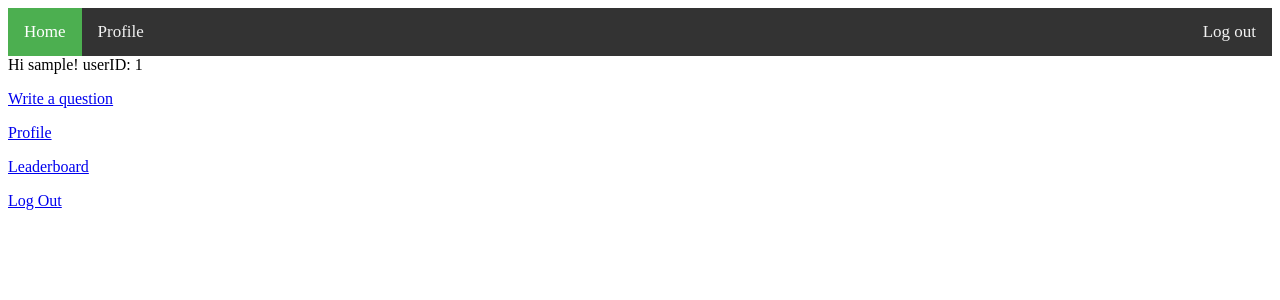
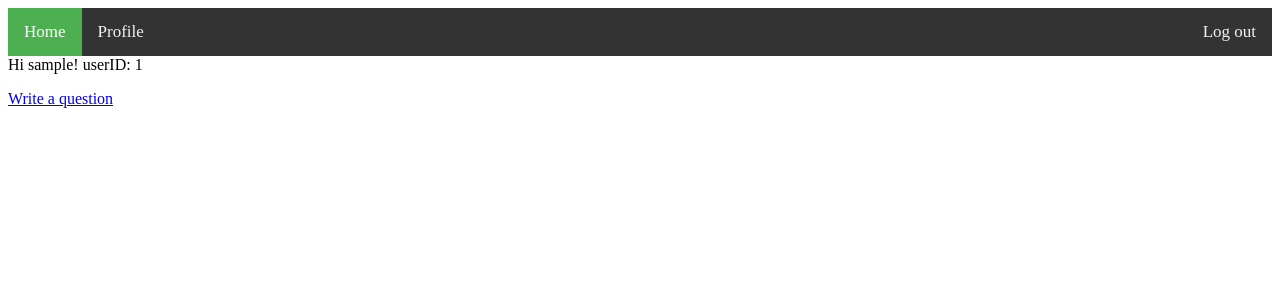
Before and after one commit to oskaredv/kex2021, a Django app: page / in a window 1280 px wide. Shown: the top 300 px of the page. Run offline with Django 3.2, Linux system fonts and the light colour scheme; the visitor is signed in with stand-in values (Sample User, id 1); data comes from the database, SQL or seed files in the repository.

Commit message:
removed redundant buttons in home

```diff
--- a/templates/home.html
+++ b/templates/home.html
@@ -11,9 +11,7 @@
   Hi {{ user.username }}!
   userID: {{user.id}}
   <p><a href="{% url 'createquestion' %}">Write a question</a></p>
-  <p><a href="{% url 'profile' %}">Profile</a></p>
-  <p><a href="{% url 'leaderboard' %}">Leaderboard</a></p>
-  <p><a href="{% url 'logout' %}">Log Out</a></p>
+
 {% else %}
   <p>You are not logged in</p>
   <a href="{% url 'login' %}">Log In</a>
```
